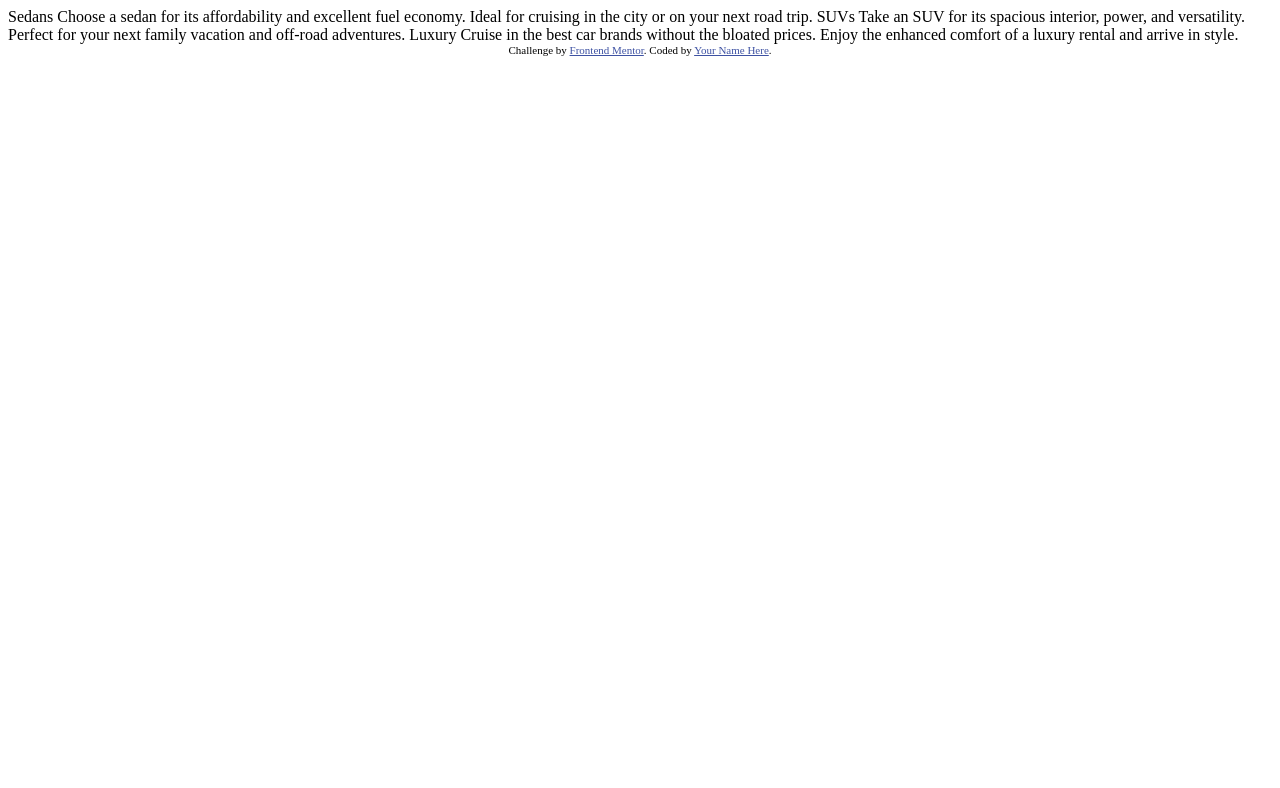
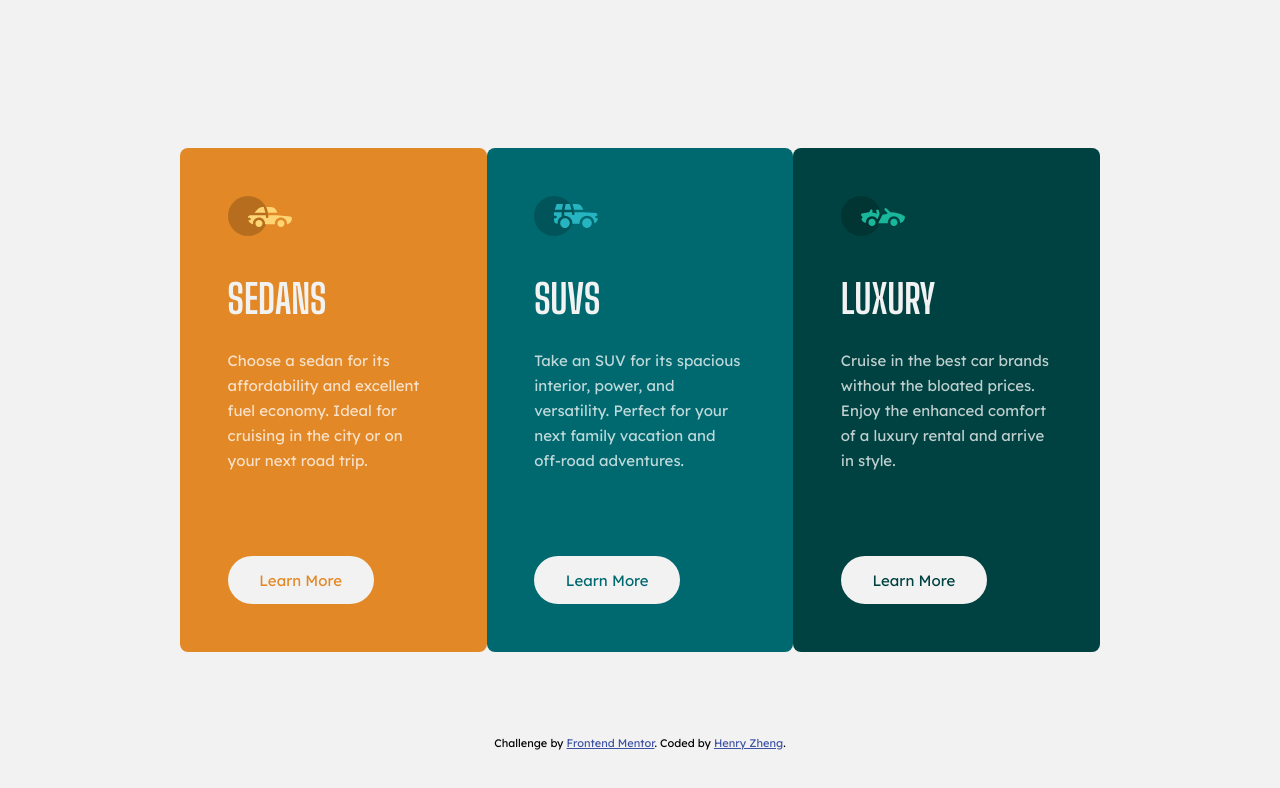
Before and after one commit to Huayao-Zheng/3-column-preview-card-component, a plain HTML site: page index.html in a window 1280 px wide. Drawn offline with Linux system fonts and the light colour scheme.

Commit message:
completed

```diff
--- a/index.html
+++ b/index.html
@@ -3,8 +3,6 @@
   <head>
     <meta charset="UTF-8" />
     <meta name="viewport" content="width=device-width, initial-scale=1.0" />
-    <!-- displays site properly based on user's device -->
-
     <link
       rel="icon"
       type="image/png"
@@ -30,18 +28,64 @@
     </style>
   </head>
   <body>
-    Sedans Choose a sedan for its affordability and excellent fuel economy.
-    Ideal for cruising in the city or on your next road trip. SUVs Take an SUV
-    for its spacious interior, power, and versatility. Perfect for your next
-    family vacation and off-road adventures. Luxury Cruise in the best car
-    brands without the bloated prices. Enjoy the enhanced comfort of a luxury
-    rental and arrive in style.
+    <main class="cards">
+      <article class="card">
+        <img
+          aria-hidden="true"
+          src="./images/icon-sedans.svg"
+          alt="icon-sedans"
+          class="card__car-icon"
+        />
 
-    <div class="attribution">
+        <h1 class="card__car-type">Sedans</h1>
+        <p class="card__car-info">
+          Choose a sedan for its affordability and excellent fuel economy. Ideal
+          for cruising in the city or on your next road trip.
+        </p>
+        <button class="card__learn-more-btn">Learn More</button>
+      </article>
+
+      <article class="card">
+        <img
+          aria-hidden="true"
+          src="./images/icon-suvs.svg"
+          alt="icon-suvs"
+          class="card__car-icon"
+        />
+        <h1 class="card__car-type">SUVs</h1>
+        <p class="card__car-info">
+          Take an SUV for its spacious interior, power, and versatility. Perfect
+          for your next family vacation and off-road adventures.
+        </p>
+        <button class="card__learn-more-btn">Learn More</button>
+      </article>
+
+      <article class="card">
+        <img
+          aria-hidden="true"
+          src="./images/icon-luxury.svg"
+          alt="icon-luxury"
+          class="card__car-icon"
+        />
+        <h1 class="card__car-type">Luxury</h1>
+        <p class="card__car-info">
+          Cruise in the best car brands without the bloated prices. Enjoy the
+          enhanced comfort of a luxury rental and arrive in style.
+        </p>
+        <button class="card__learn-more-btn">Learn More</button>
+      </article>
+    </main>
+
+    <footer class="attribution">
       Challenge by
       <a href="https://www.frontendmentor.io?ref=challenge" target="_blank"
         >Frontend Mentor</a
-      >. Coded by <a href="#">Your Name Here</a>.
-    </div>
+      >. Coded by
+      <a
+        href="#https://www.frontendmentor.io/profile/LonelyBuddy"
+        target="_blank"
+        >Henry Zheng</a
+      >.
+    </footer>
   </body>
 </html>
--- a/style/style.scss
+++ b/style/style.scss
@@ -0,0 +1,111 @@
+$Very-light-gray: hsl(0, 0%, 95%);
+$Transparent-white: hsla(0, 0%, 100%, 0.75);
+
+$Bright-orange: hsl(31, 77%, 52%);
+$Dark-cyan: hsl(184, 100%, 22%);
+$Very-dark-cyan: hsl(179, 100%, 13%);
+
+* {
+  box-sizing: border-box;
+  margin: 0;
+  padding: 0;
+  font-family: 'Lexend Deca', sans-serif;
+}
+
+body {
+  background: $Very-light-gray;
+  height: 100vh;
+  width: 100vw;
+  display: grid;
+  place-items: center;
+  padding: 5.5rem 1.5rem;
+  position: relative;
+}
+
+main {
+  display: flex;
+  flex-flow: row wrap;
+  justify-content: center;
+  max-width: 57.5rem;
+
+  .card {
+    flex-basis: 19.163rem;
+    padding: 5.217391304347826% 5.16304347826087%;
+    color: $Very-light-gray;
+    border-radius: 0.5rem;
+
+    &:nth-child(1) {
+      background: $Bright-orange;
+      button {
+        color: $Bright-orange;
+      }
+    }
+    &:nth-child(2) {
+      background: $Dark-cyan;
+      button {
+        color: $Dark-cyan;
+      }
+    }
+    &:nth-child(3) {
+      background: $Very-dark-cyan;
+      button {
+        color: $Very-dark-cyan;
+      }
+    }
+
+    &__car-icon {
+      margin-bottom: 2.188rem;
+    }
+
+    &__car-type {
+      font-family: 'Big Shoulders Display', sans-serif;
+      font-size: 2.5rem;
+      text-transform: uppercase;
+      margin-bottom: 1.563rem;
+    }
+
+    &__car-info {
+      font-size: 0.938rem;
+      line-height: 1.563rem;
+      color: $Transparent-white;
+      margin-bottom: 5.188rem;
+    }
+
+    &__learn-more-btn {
+      background: $Very-light-gray;
+      width: 9.125rem;
+      height: 3rem;
+      border: none;
+      cursor: pointer;
+      font-size: 0.938rem;
+      border-radius: 1.563rem;
+
+      &:hover {
+        background: transparent;
+        color: #fff !important;
+        border: 2px solid #fff;
+      }
+    }
+  }
+}
+
+footer {
+  position: absolute;
+  bottom: 50px;
+}
+
+@media (max-width: 700px) {
+  body {
+    height: fit-content;
+  }
+  main {
+    .card {
+      flex-basis: 20.438rem;
+      padding: 3rem;
+
+      &__car-info {
+        margin-bottom: 1.563rem;
+      }
+    }
+  }
+}
```
Also changed, not shown: ss.png (added), style/style.css, 1 other file.
